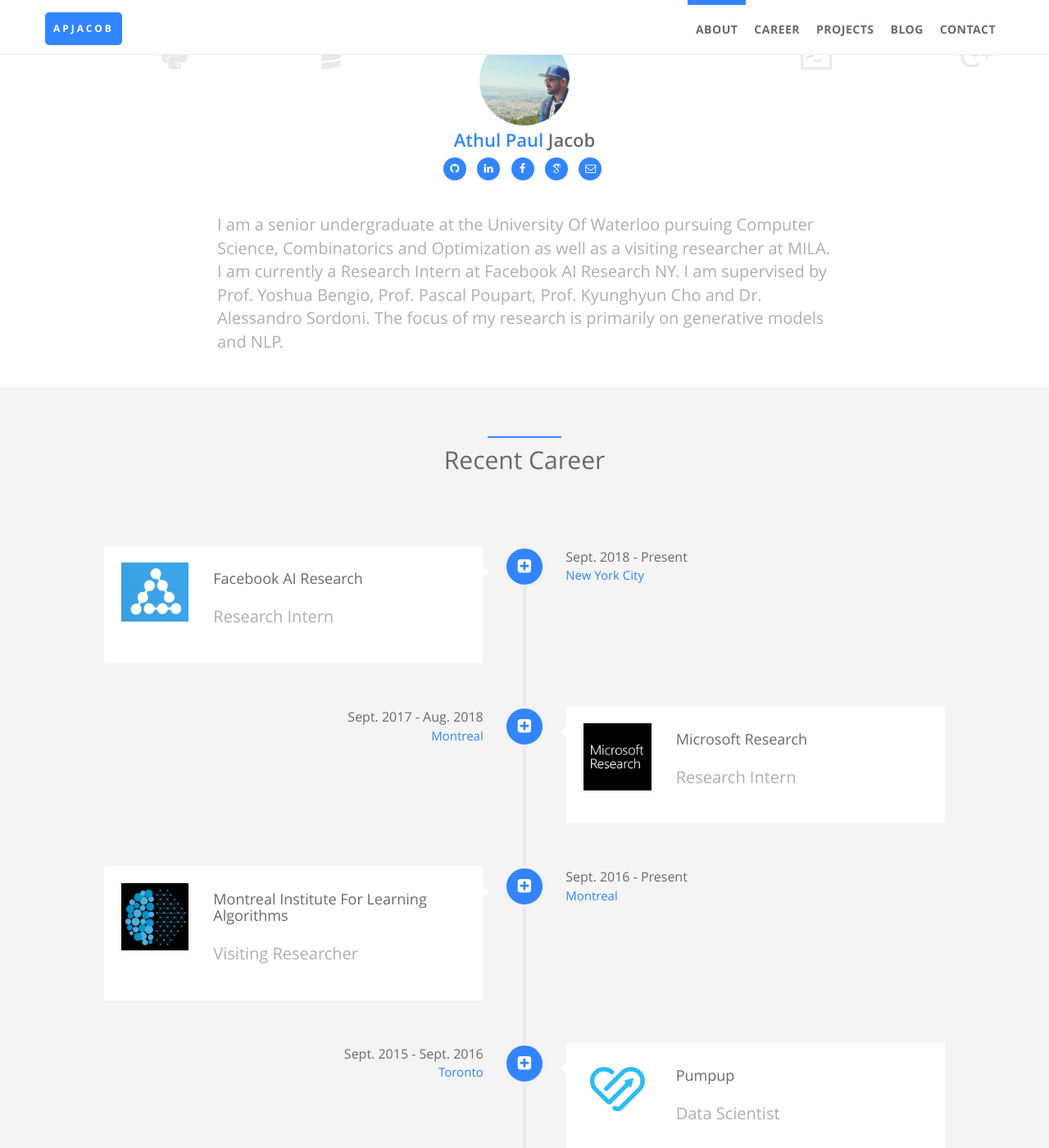
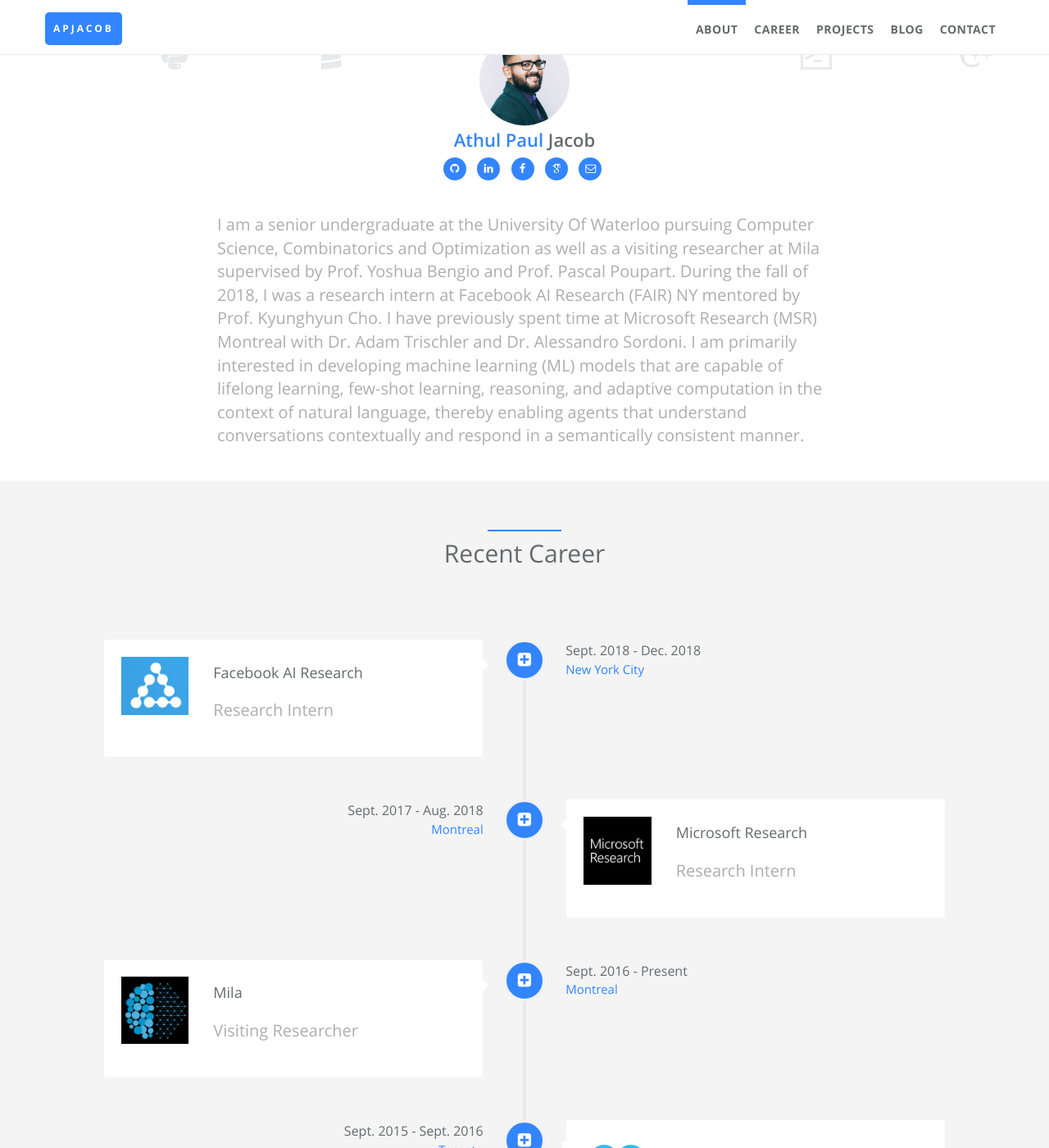
Before and after one commit to apjacob/apjacob.me, a Jekyll site: the page built from index.html, in a window 1280 px wide and 1400 px high, scrolled down 572 px. Shown: the whole window at 82% size. Built offline with Jekyll 4.4.1, drawn with Linux system fonts in a browser that asks for light colours; some web fonts are replaced.

Commit message:
Latest updates

```diff
--- a/_config.yml
+++ b/_config.yml
@@ -27,8 +27,7 @@
   skill_icon2:
     - name: icon-shell
     - name: icon-cplusplus
-  desc: I am a senior undergraduate at the University Of Waterloo pursuing Computer Science, Combinatorics and Optimization as well as a visiting researcher at MILA. I am currently a Research Intern at Facebook AI Research NY. I am supervised by Prof. Yoshua Bengio, Prof. Pascal Poupart, Prof. Kyunghyun Cho and Dr. Alessandro Sordoni. The focus of my research is primarily on generative models and NLP.
-
+  desc: I am a senior undergraduate at the University Of Waterloo pursuing Computer Science, Combinatorics and Optimization as well as a visiting researcher at Mila supervised by Prof. Yoshua Bengio and Prof. Pascal Poupart. During the fall of 2018, I was a research intern at Facebook AI Research (FAIR) NY mentored by Prof. Kyunghyun Cho. I have previously spent time at Microsoft Research (MSR) Montreal with Dr. Adam Trischler and Dr. Alessandro Sordoni. I am primarily interested in developing machine learning (ML) models that are capable of lifelong learning, few-shot learning, reasoning, and adaptive computation in the context of natural language, thereby enabling agents that understand conversations contextually and respond in a semantically consistent manner.
 # comment
 # disqus:  # if you wanna comment feature, go to https://disqus.com/ to get your configuration; if not, comment following two lines.
 #   name: jalpc
@@ -36,7 +35,7 @@
 # analytics
 ## google analytics
 ga:  # if you wanna this feature, go to https://www.google.com/analytics/ to get your configuration; if not, comment following line.
-  # id:
+  id: UA-131687311-1
 
 ## google optimize
 go:
--- a/_data/index/careers.yml
+++ b/_data/index/careers.yml
@@ -5,7 +5,7 @@
     detail:
     i18n: company_a_desc1
   date:
-    detail: Sept. 2018 - Present
+    detail: Sept. 2018 - Dec. 2018
     i18n: company_a_date1
   job:
     detail: Research Intern
@@ -35,7 +35,7 @@
     i18n: company_a_location
 
 - name:
-    detail: Montreal Institute For Learning Algorithms
+    detail: Mila
     i18n: company_b
   desc:
     detail:
```
Also changed, not shown: static/assets/img/landing/avatar.jpg.
